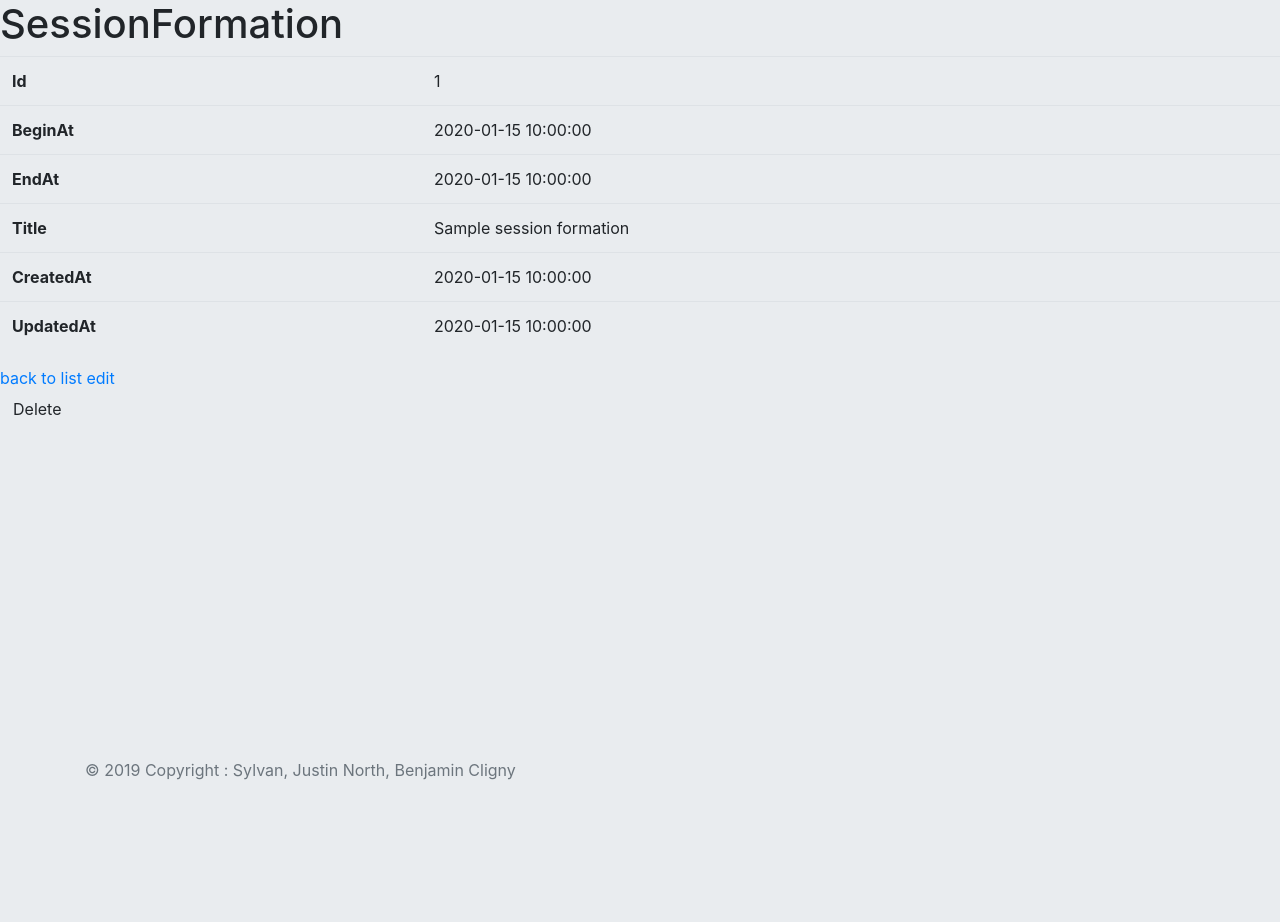
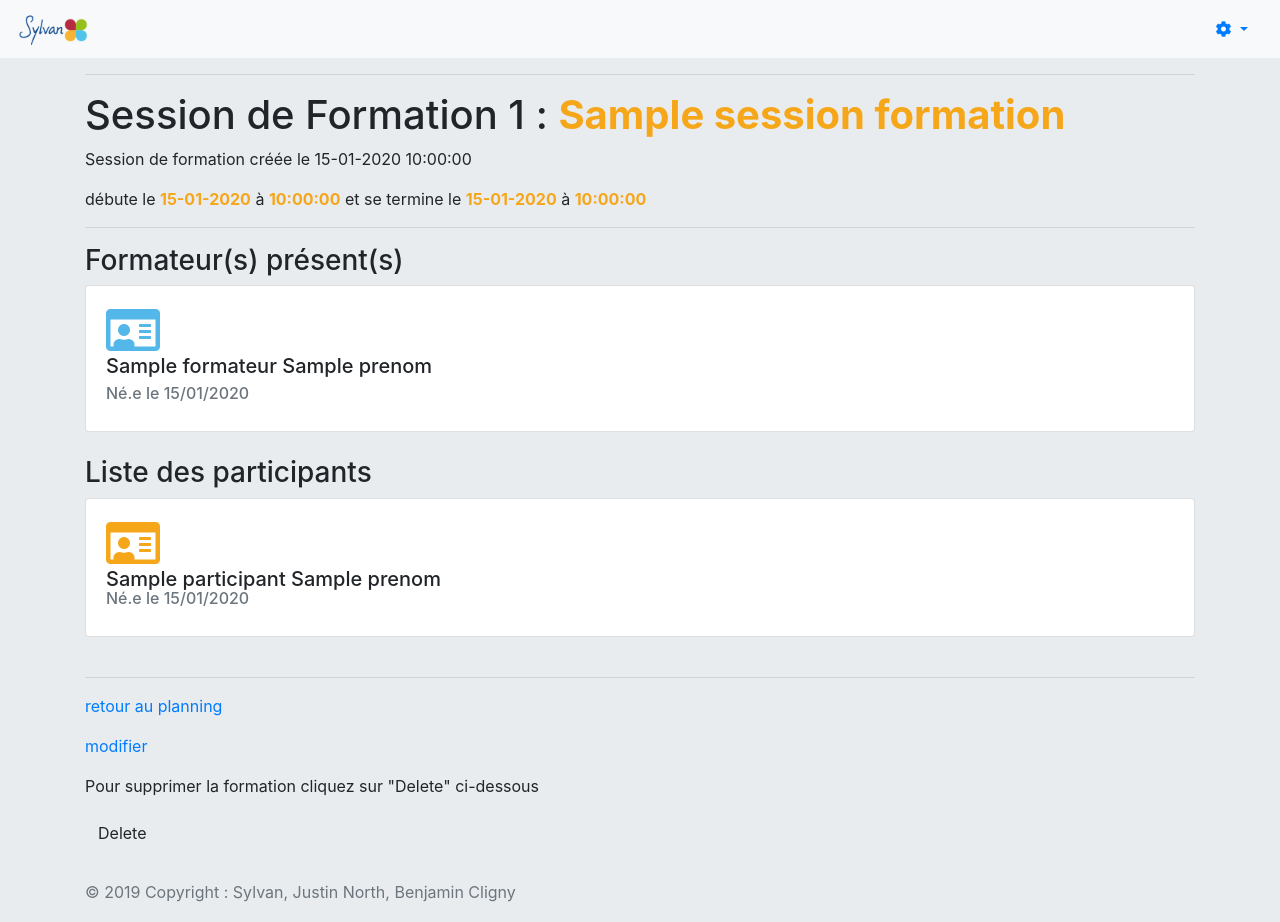
Before and after one commit to justinnth/tableau_de_bord, a Symfony app: template templates/session_formation/show.html.twig in a window 1280 px wide. Before the commit the page ends 780 px from the top, so only its background shows below. Run offline with Twig, Linux system fonts and the light colour scheme; the template is opened without the code that fills it: most values are stand-ins (such as "Sample title", 1, 10 or a date in 2020); some libraries are stand-ins or nearby versions.

Commit message:
Affichage session de forma

```diff
--- a/templates/session_formation/show.html.twig
+++ b/templates/session_formation/show.html.twig
@@ -3,40 +3,86 @@
 {% block title %}SessionFormation{% endblock %}
 
 {% block body %}
-    <h1>SessionFormation</h1>
+    <nav class="navbar navbar-expand-lg navbar-light bg-light">
+        <button class="navbar-toggler" type="button" data-toggle="collapse" data-target="#navbarTogglerDemo01" aria-controls="navbarTogglerDemo01" aria-expanded="false" aria-label="Toggle navigation">
+            <span class="navbar-toggler-icon"></span>
+        </button>
+        <div class="collapse navbar-collapse" id="navbarTogglerDemo01">
+            <a class="navbar-brand" href="{{ path('app_homepage') }}">
+                <img src="{{ asset('img/logo-header-petit.png') }}" width="auto" height="30" alt="logo">
+            </a>
+            <ul class="navbar-nav mr-auto mt-2 mt-lg-0">
+            </ul>
+            <div class="dropdown">
+                <a class="nav-link dropdown-toggle" href="#" id="navbarDropdownMenuLink" role="button" data-toggle="dropdown" aria-haspopup="true" aria-expanded="false">
+                    <i class="fas fa-cog"></i>
+                </a>
+                <div class="dropdown-menu dropdown-menu-right" aria-labelledby="navbarDropdownMenuLink">
+                    <a class="dropdown-item" href="{{ path('app_account') }}">
+                        <i class="fas fa-user"></i> Mon compte
+                    </a>
+                    <div class="dropdown-divider"></div>
+                    <a class="dropdown-item" href="{{ path('app_logout') }}">
+                        <i class="fas fa-power-off"></i> Se déconnecter
+                    </a>
+                </div>
+            </div>
+        </div>
+    </nav>
 
-    <table class="table">
-        <tbody>
-            <tr>
-                <th>Id</th>
-                <td>{{ session_formation.id }}</td>
-            </tr>
-            <tr>
-                <th>BeginAt</th>
-                <td>{{ session_formation.beginAt ? session_formation.beginAt|date('Y-m-d H:i:s') : '' }}</td>
-            </tr>
-            <tr>
-                <th>EndAt</th>
-                <td>{{ session_formation.endAt ? session_formation.endAt|date('Y-m-d H:i:s') : '' }}</td>
-            </tr>
-            <tr>
-                <th>Title</th>
-                <td>{{ session_formation.title }}</td>
-            </tr>
-            <tr>
-                <th>CreatedAt</th>
-                <td>{{ session_formation.createdAt ? session_formation.createdAt|date('Y-m-d H:i:s') : '' }}</td>
-            </tr>
-            <tr>
-                <th>UpdatedAt</th>
-                <td>{{ session_formation.updatedAt ? session_formation.updatedAt|date('Y-m-d H:i:s') : '' }}</td>
-            </tr>
-        </tbody>
-    </table>
+    <div class="container SF">
+        <hr>
+        <h1>Session de Formation {{ session_formation.id }} : <b>{{ session_formation.title }}</b></h1>
+        <p>Session de formation créée le {{ session_formation.createdAt ? session_formation.createdAt|date('d-m-Y H:i:s') : '' }}</p>
+        <p>débute le <b>{{ session_formation.beginAt ? session_formation.beginAt|date('d-m-Y') : '' }}</b> à <b>{{ session_formation.beginAt ? session_formation.beginAt|date('H:i:s') : '' }}</b> et se termine le <b>{{ session_formation.endAt ? session_formation.endAt|date('d-m-Y') : '' }}</b> à <b>{{ session_formation.endAt ? session_formation.endAt|date('H:i:s') : '' }}</b></p>
 
-    <a href="{{ path('session_formation_index') }}">back to list</a>
+        <hr>
 
-    <a href="{{ path('session_formation_edit', {'id': session_formation.id}) }}">edit</a>
+        <h3>Formateur(s) présent(s)</h3>
+        {% for row in session_formation.formateurs|batch(4) %}
+            <div class="card-deck">
+                {% for column in row %}
+                    <div class="card hover formateurClick">
+                        <div class="card-body">
+                            <a href="{{ path('app_formateurs', {'id': column.id}) }}" class="stretched-link"></a>
+                            <i class="far fa-id-card fa-3x"></i>
+                            <h5 class="card-title">{{ column.nom }} {{ column.prenom }}</h5>
+                            <h6 class="card-subtitle mb-2 text-muted">Né.e le {{ column.dateDeNaissance|date('d/m/Y') }}</h6>
+                        </div>
+                    </div>
+                {% endfor %}
+            </div>
+            <br>
+        {% endfor %}
 
-    {{ include('session_formation/_delete_form.html.twig') }}
+        <h3>Liste des participants</h3>
+        {% for row in session_formation.participants|batch(4) %}
+            <div class="card-deck">
+                {% for column in row %}
+                    <div class="card hover">
+                        <div class="card-body">
+                            <div class="media">
+                                <div class="media-body">
+                                    <i class="far fa-id-card fa-3x" style="color:#F5A619"></i>
+                                    <a href="{{ path('app_assmat', {'id': column.id}) }}" class="stretched-link"></a>
+                                    <h5 class="mt-0 mb-1">{{ column.nom }} {{ column.prenom }}</h5>
+                                    <h6 class="card-subtitle mb-2 text-muted">Né.e le {{ column.dateNaissance|date('d/m/Y') }}</h6>
+                                </div>
+                            </div>
+                        </div>
+                    </div>
+                {% endfor %}
+            </div>
+            <br>
+        {% endfor %}
+
+        <hr>
+
+        <p><a href="{{ path('session_formation_index') }}">retour au planning</a></p>
+
+        <p><a href="{{ path('session_formation_edit', {'id': session_formation.id}) }}">modifier</a></p>
+
+        <p>Pour supprimer la formation cliquez sur "Delete" ci-dessous {{ include('session_formation/_delete_form.html.twig') }}</p>
+    </div>
+
 {% endblock %}
```
Also changed, not shown: 1 other file.
